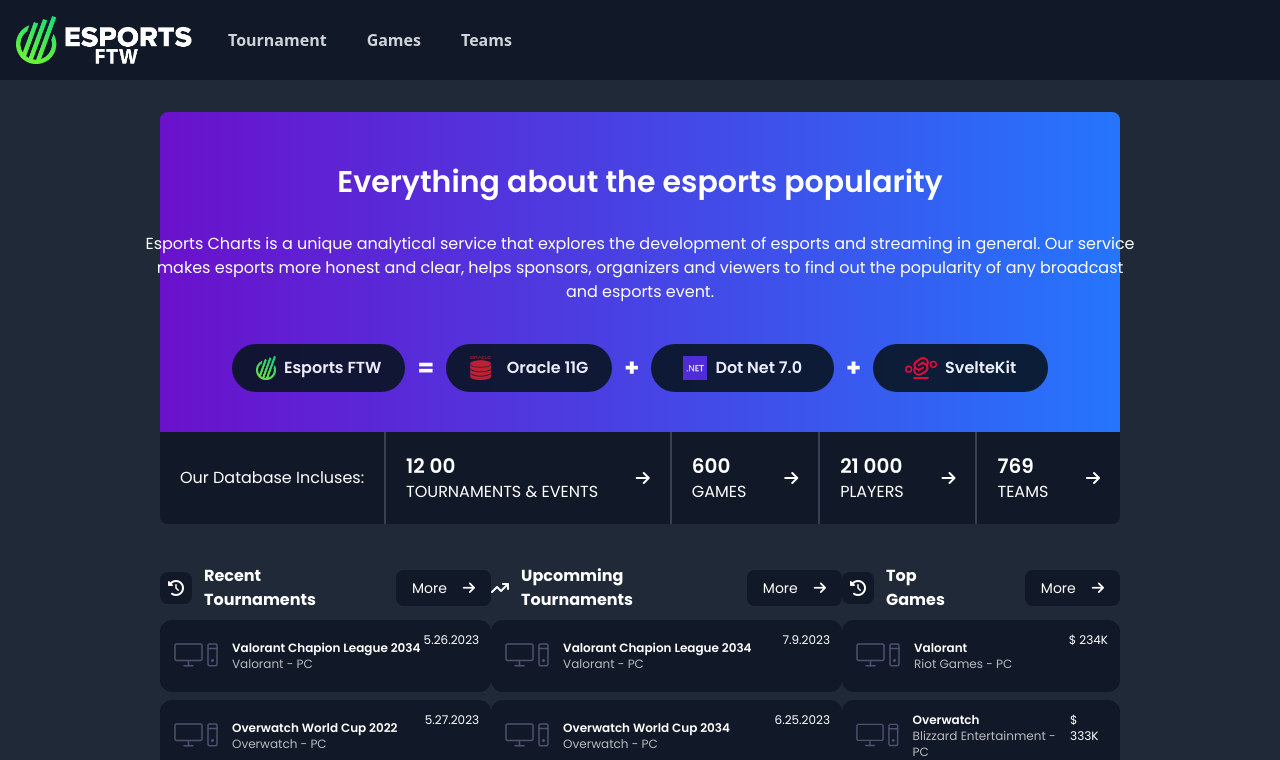
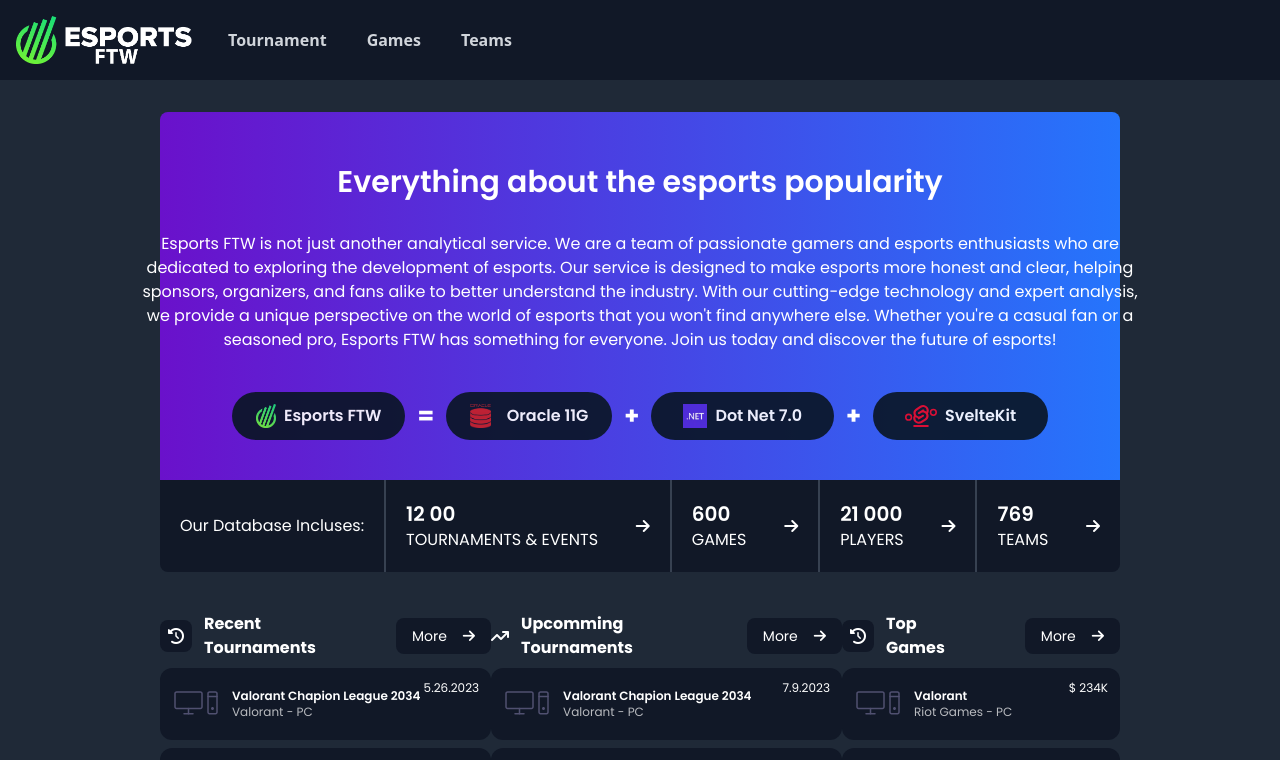
Before and after one commit to b14ck0ps/esports-ftw, a SvelteKit app: page / in a window 1280 px wide. Shown: the top 760 px of the page. Built offline with nearby package versions, Linux system fonts and the light colour scheme.

Commit message:
better disc.. 🔥

```diff
--- a/src/routes/+page.svelte
+++ b/src/routes/+page.svelte
@@ -30,11 +30,16 @@
                 Everything about the esports popularity
             </h1>
             <p class="text-center w-[1000px]">
-                Esports Charts is a unique analytical service that explores the
-                development of esports and streaming in general. Our service
-                makes esports more honest and clear, helps sponsors, organizers
-                and viewers to find out the popularity of any broadcast and
-                esports event.
+                Esports FTW is not just another analytical service. We are a
+                team of passionate gamers and esports enthusiasts who are
+                dedicated to exploring the development of esports. Our service
+                is designed to make esports more honest and clear, helping
+                sponsors, organizers, and fans alike to better understand the
+                industry. With our cutting-edge technology and expert analysis,
+                we provide a unique perspective on the world of esports that you
+                won't find anywhere else. Whether you're a casual fan or a
+                seasoned pro, Esports FTW has something for everyone. Join us
+                today and discover the future of esports!
             </p>
             <div class="mt-10 flex gap-3 justify-center items-center">
                 <a href="/">
```
